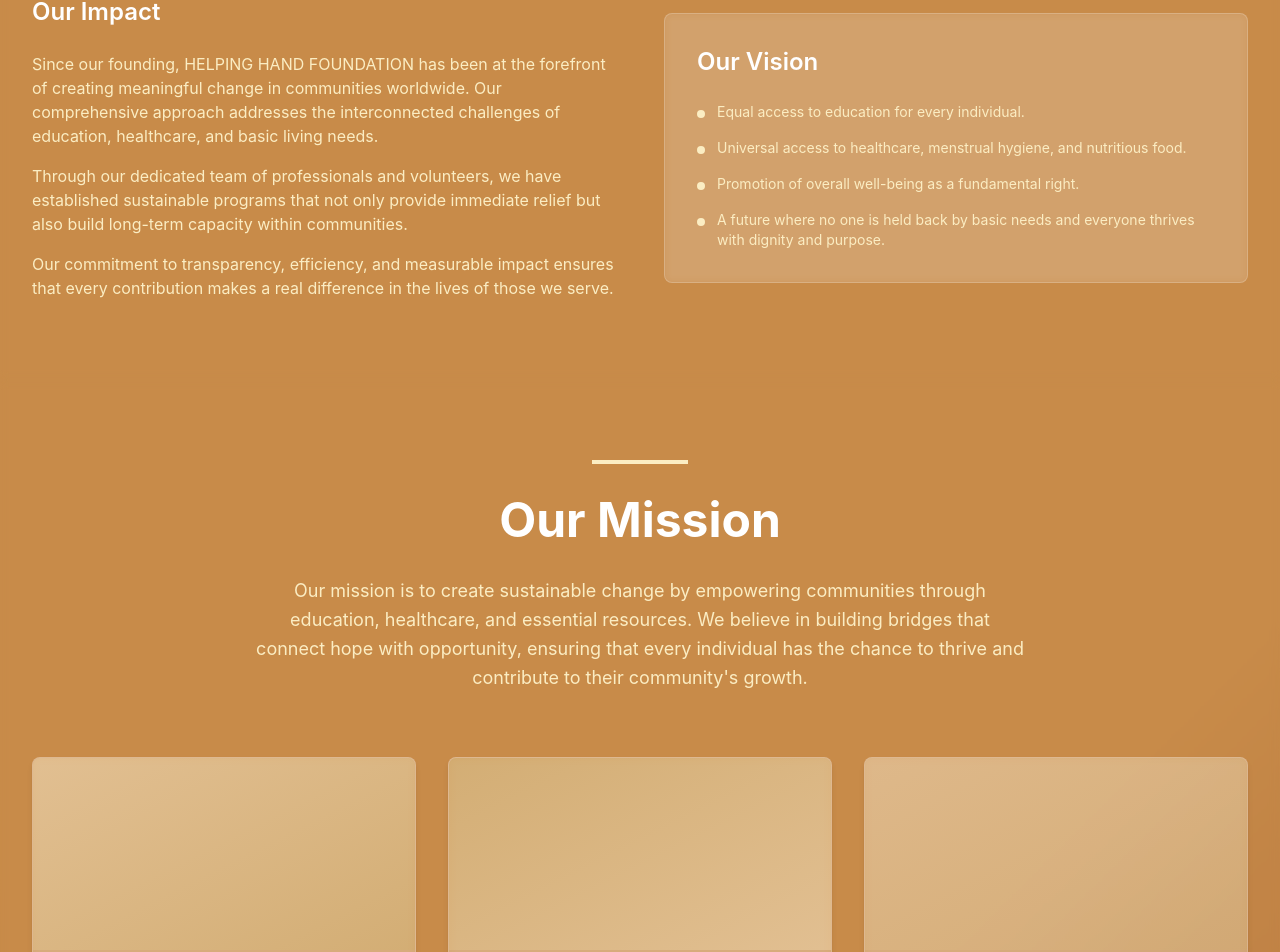
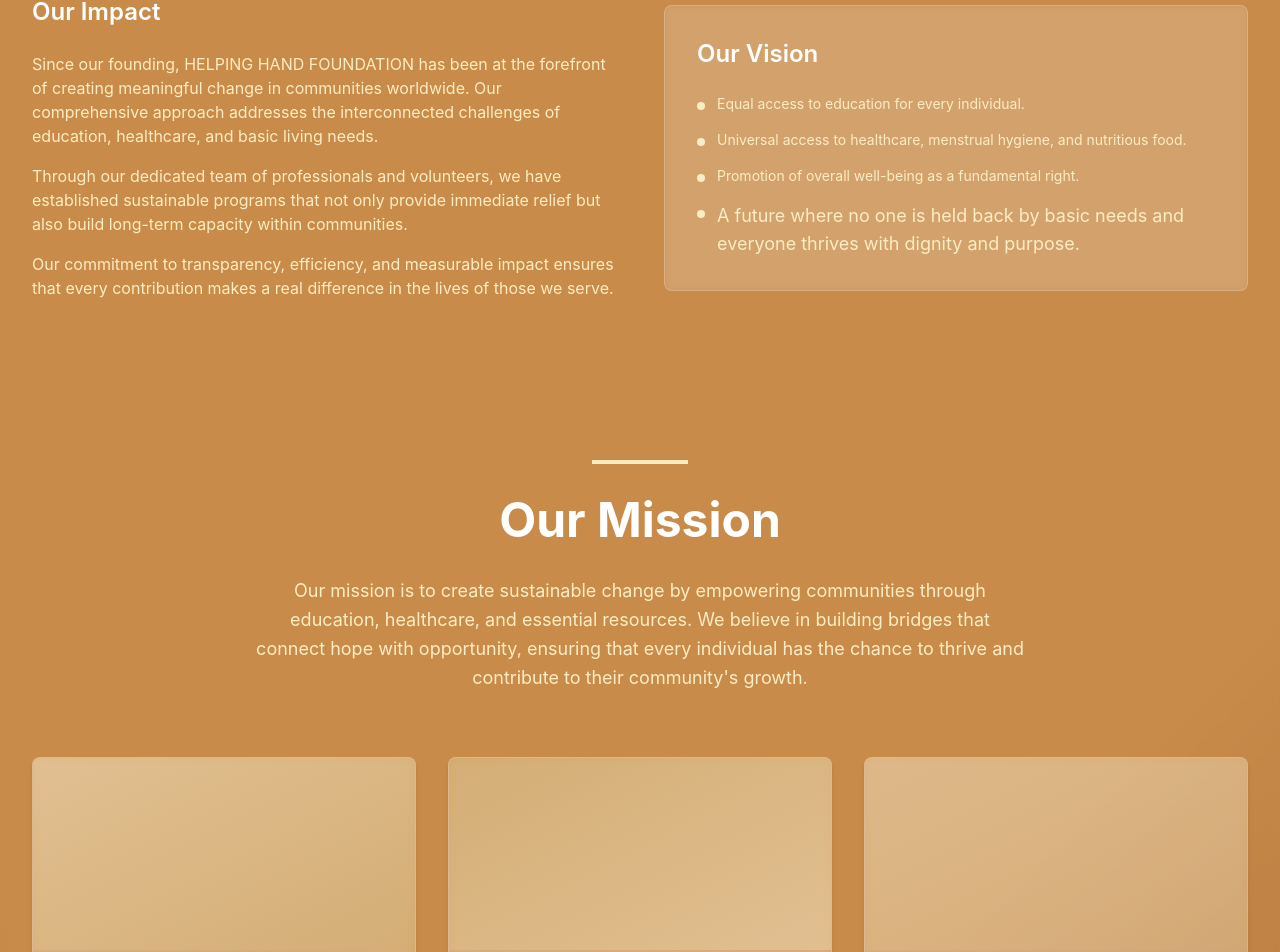
Before and after one commit to anandrajchopra73/Sewasathi-Sahyog-foundation, a Next.js app: page / in a window 1280 px wide. Shown: the part 1696-2648 px from the top of the page. Built offline with nearby package versions, Linux system fonts and the light colour scheme.

Commit message:
chore: sync main changes to helping-hand-foundation project
Co-authored-by: null <124714474+anandrajchopra73@users.noreply.github.com>

```diff
--- a/components/about.js
+++ b/components/about.js
@@ -84,7 +84,7 @@ export default function About() {
                 <li className="flex items-start space-x-3">
                   <div className="w-2 h-2 bg-egg-nog rounded-full mt-2 flex-shrink-0"></div>
                   <div>
-                    <h4 className="text-egg-nog text-sm">A future where no one is held back by basic needs and everyone thrives with dignity and purpose.</h4>
+                    <h4 className="text-egg-nog text-lg">A future where no one is held back by basic needs and everyone thrives with dignity and purpose.</h4>
                   </div>
                 </li>
               </ul>
```
